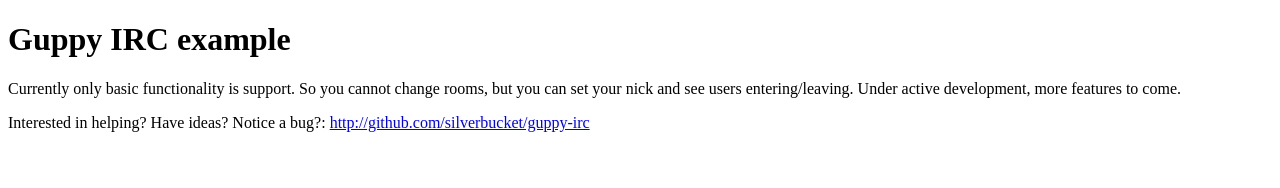
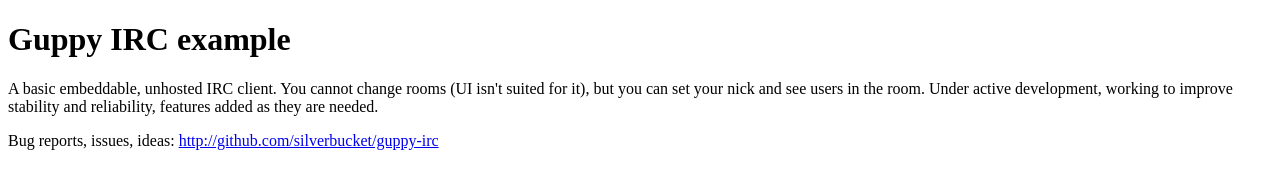
Before and after one commit to silverbucket/guppy-irc, a plain HTML site: page example/index.html in a window 1280 px wide. Drawn offline with Linux system fonts and the light colour scheme; a script that the page names is missing.

Commit message:
update text

```diff
--- a/example/index.html
+++ b/example/index.html
@@ -7,8 +7,8 @@
   </head>
 <body>
   <h1>Guppy IRC example</h1>
-  <p>Currently only basic functionality is support. So you cannot change rooms, but you can set your nick and see users entering/leaving. Under active development, more features to come.</p>
-  <p>Interested in helping? Have ideas? Notice a bug?:  <a target="_blank" href="http://github.com/silverbucket/guppy-irc">http://github.com/silverbucket/guppy-irc</a></p>
+  <p>A basic embeddable, unhosted IRC client. You cannot change rooms (UI isn't suited for it), but you can set your nick and see users in the room. Under active development, working to improve stability and reliability, features added as they are needed.</p>
+  <p>Bug reports, issues, ideas:  <a target="_blank" href="http://github.com/silverbucket/guppy-irc">http://github.com/silverbucket/guppy-irc</a></p>
   <guppy-irc id="myGuppy"
              data-title="Welcome to Guppy IRC"
              data-width="640"
```
